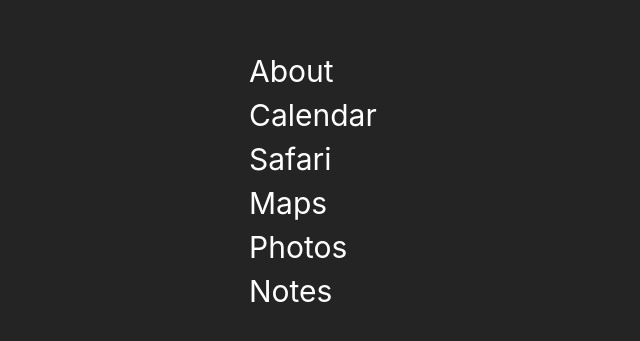
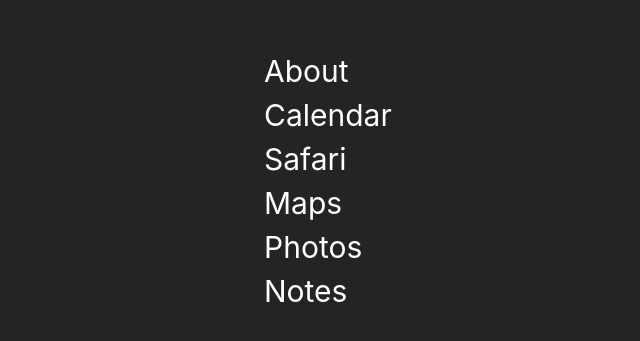
Before and after one commit to NKyhl/MinimalPort, a React (Create React App) app: page / in a window 1280 px wide. Shown: the part 219-560 px from the top of the page, without its empty margins (195-835 px from the left). Built offline with nearby package versions, Linux system fonts and the light colour scheme.

Commit message:
increase home menu font size

```diff
--- a/src/App.css
+++ b/src/App.css
@@ -14,9 +14,10 @@
   flex-direction: column;
   align-items: start;
   justify-content: center;
-  font-size: calc(14px + 2vmin);
+  font-size: calc(30px);
   text-align: left;
   color: white;
+  padding-left: 30px;
 }
 
 .menu-list {
```
